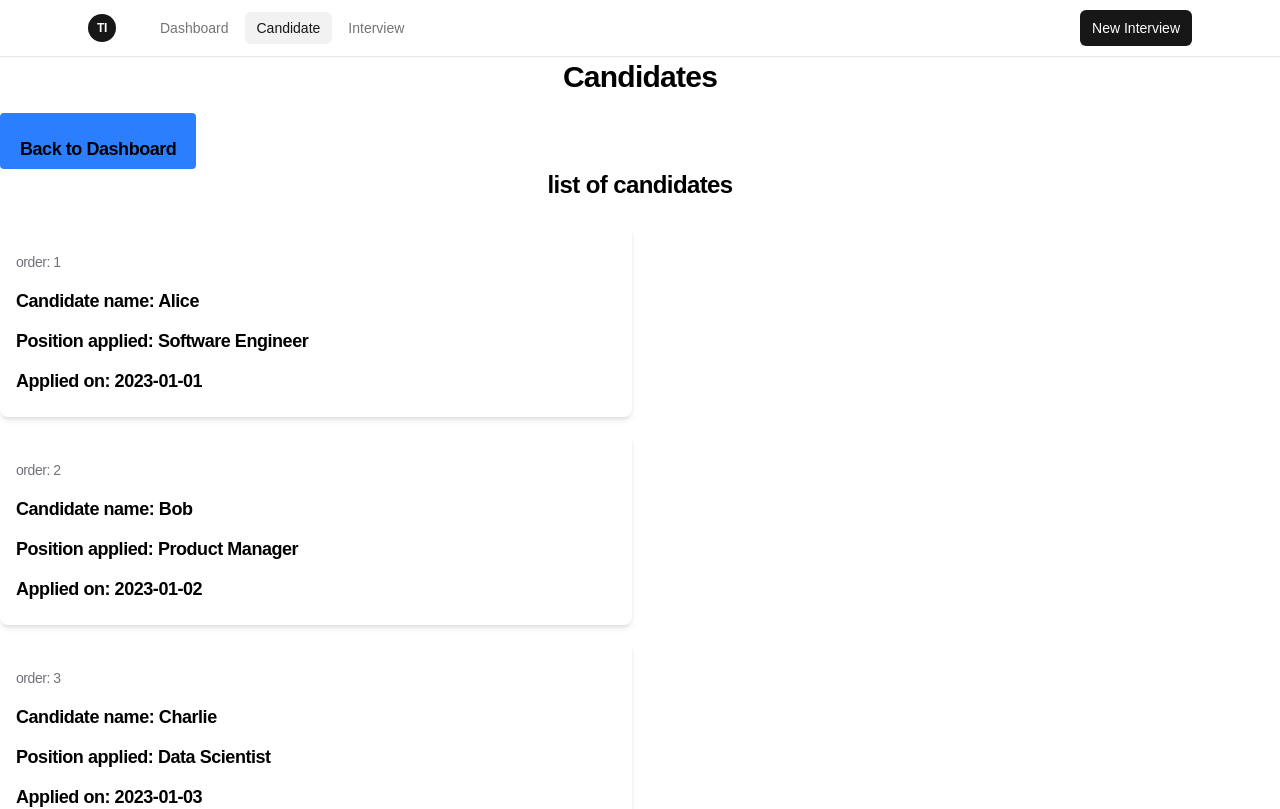
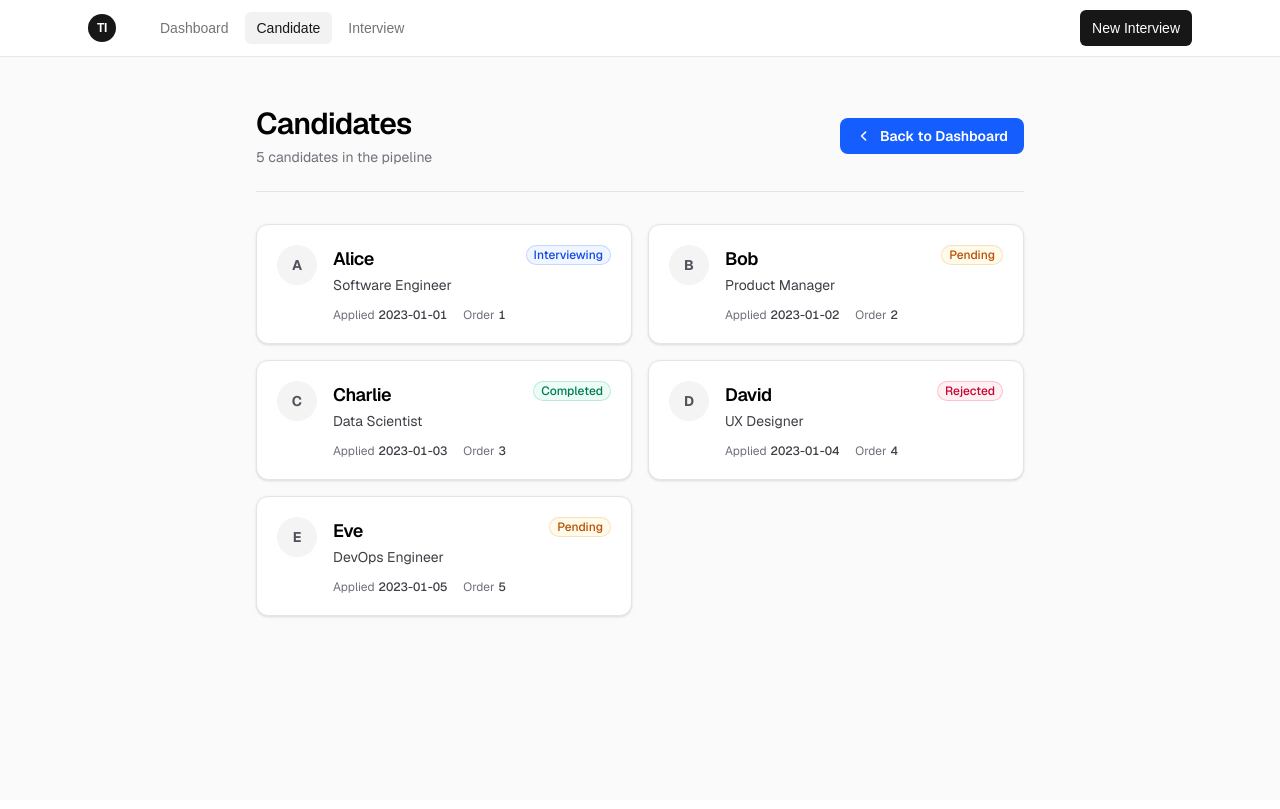
Before and after one commit to Tinnapat1406/track-interview, a Next.js app: page /candidate in a window 1280 px wide. Shown: the top 809 px of the page. Built offline with nearby package versions, Linux system fonts and the light colour scheme.

Commit message:
make new ui candidate page

```diff
--- a/app/candidate/page.tsx
+++ b/app/candidate/page.tsx
@@ -1,5 +1,4 @@
 import Link from "next/link";
-import React from "react";
 import data from './data.json';
 
 
@@ -8,52 +7,108 @@ interface Candidate {
     name: string;
     position: string;
     applied : string;
+    status: string;
 }
 
 const candidates: Candidate[] = data.candidates;
 
-export default function candidate() {
-    return(
+const statusStyles: Record<string, string> = {
+    interviewing: "bg-blue-50 text-blue-700 ring-blue-600/20 dark:bg-blue-500/10 dark:text-blue-300 dark:ring-blue-400/20",
+    completed: "bg-emerald-50 text-emerald-700 ring-emerald-600/20 dark:bg-emerald-500/10 dark:text-emerald-300 dark:ring-emerald-400/20",
+    rejected: "bg-rose-50 text-rose-700 ring-rose-600/20 dark:bg-rose-500/10 dark:text-rose-300 dark:ring-rose-400/20",
+    pending: "bg-amber-50 text-amber-700 ring-amber-600/20 dark:bg-amber-500/10 dark:text-amber-300 dark:ring-amber-400/20",
+};
+
+const statusLabels: Record<string, string> = {
+    interviewing: "Interviewing",
+    completed: "Completed",
+    rejected: "Rejected",
+    pending: "Pending",
+};
+
+export default function Candidates() {
+    return (
+        <div className="flex flex-1 flex-col items-center bg-zinc-50 font-sans dark:bg-black">
+            <main className="w-full max-w-4xl px-6 py-12 sm:px-16">
+
+                <div className="flex flex-wrap items-center justify-between gap-4 border-b border-zinc-200 pb-6 dark:border-zinc-800">
                     <div>
-            <h1 className="text-3xl font-semibold text-center leading-10 tracking-tight text-black dark:text-zinc-50">
+                        <h1 className="text-3xl font-semibold leading-tight tracking-tight text-black dark:text-zinc-50">
                             Candidates
                         </h1>
+                        <p className="mt-1 text-sm text-zinc-500 dark:text-zinc-400">
+                            {candidates.length} {candidates.length === 1 ? "candidate" : "candidates"} in the pipeline
+                        </p>
+                    </div>
 
-            <button className="bg-blue-500 hover:bg-blue-700 text-white text-center px-5 rounded mt-4">
-                <Link href="/dashboard" className="flex items-start mt-4">
-                     <p className="font-semibold text-lg text-left leading-10 tracking-tight text-black dark:text-zinc-50">
+                    <Link
+                        href="/dashboard"
+                        className="inline-flex items-center gap-2 rounded-lg bg-blue-600 px-4 py-2 text-sm font-semibold text-white transition-colors hover:bg-blue-700"
+                    >
+                        <svg
+                            className="h-4 w-4"
+                            viewBox="0 0 20 20"
+                            fill="none"
+                            stroke="currentColor"
+                            strokeWidth="2"
+                            aria-hidden="true"
+                        >
+                            <path d="M12 5 7 10l5 5" strokeLinecap="round" strokeLinejoin="round" />
+                        </svg>
                         Back to Dashboard
-                     </p>
                     </Link>
-            </button>
+                </div>
 
+                <ul className="mt-8 grid grid-cols-1 gap-4 md:grid-cols-2">
+                    {candidates.map((candidate) => (
+                        <li
+                            key={candidate.id}
+                            className="rounded-xl border border-zinc-200 bg-white p-5 shadow-sm transition-shadow hover:shadow-md dark:border-zinc-800 dark:bg-zinc-900"
+                        >
+                            <div className="flex items-start gap-4">
+                                <span className="grid h-10 w-10 shrink-0 place-items-center rounded-full bg-zinc-100 text-sm font-bold text-zinc-600 dark:bg-zinc-800 dark:text-zinc-300">
+                                    {candidate.name.charAt(0)}
+                                </span>
 
-
-            <div className = "ax-w-4xl mx-auto p-">
-                <h2 className = "text-2xl font-bold text-center mb-6 text-black dark:text-zinc-50 tracking-tight">
-                    list of candidates
+                                <div className="min-w-0 flex-1">
+                                    <div className="flex items-start justify-between gap-2">
+                                        <h2 className="truncate text-lg font-semibold tracking-tight text-black dark:text-zinc-50">
+                                            {candidate.name}
                                         </h2>
-                <div className = "grid grid-cols-1 md:grid-cols-2 gap-4">
-                    <ul>
-                    {candidates.map((candidate) => (
-                        <div className ="bg-white dark:bg-zinc-800 rounded-lg shadow-md p-4 mb-4">
-                            <li key = {candidate.id} className = "text-lg font-semibold text-start leading-10 tracking-tight text-black dark:text-zinc-50">
-                                <div>
-                                    <span className = "text-sm font-medium text-zinc-500 dark:text-zinc-400">
-                                        order: {candidate.id}
+                                        <span
+                                            className={`shrink-0 rounded-full px-2 py-0.5 text-xs font-medium ring-1 ring-inset ${
+                                                statusStyles[candidate.status] ??
+                                                "bg-zinc-100 text-zinc-600 ring-zinc-500/20 dark:bg-zinc-800 dark:text-zinc-300 dark:ring-zinc-400/20"
+                                            }`}
+                                        >
+                                            {statusLabels[candidate.status] ?? candidate.status}
                                         </span>
                                     </div>
 
-                                Candidate name: {candidate.name} <br/>
-                                Position applied: {candidate.position} <br/>
-                                Applied on: {candidate.applied} <br/>
+                                    <p className="mt-0.5 truncate text-sm text-zinc-700 dark:text-zinc-300">
+                                        {candidate.position}
+                                    </p>
+
+                                    <dl className="mt-3 flex items-center gap-4 text-xs text-zinc-500 dark:text-zinc-400">
+                                        <div className="flex gap-1">
+                                            <dt>Applied</dt>
+                                            <dd className="font-medium text-zinc-700 tabular-nums dark:text-zinc-300">
+                                                {candidate.applied}
+                                            </dd>
+                                        </div>
+                                        <div className="flex gap-1">
+                                            <dt>Order</dt>
+                                            <dd className="font-medium text-zinc-700 tabular-nums dark:text-zinc-300">
+                                                {candidate.id}
+                                            </dd>
+                                        </div>
+                                    </dl>
+                                </div>
+                            </div>
                         </li>
-                        </div>
                     ))}
                 </ul>
+            </main>
         </div>
-
-            </div>
-        </div>
-    )
+    );
 }
--- a/app/dashboard/page.tsx
+++ b/app/dashboard/page.tsx
@@ -26,7 +26,7 @@ export default function Home() {
       <main className="text-left flex flex-1 w-full max-w-3xl flex-col items-start justify-between py-12 px-16 bg-white dark:bg-black">
 
         <div className="w-full">
-          <h1 className="max-w-xs text-3xl font-semibold leading-10 tracking-tight text-black dark:text-zinc-50 py-4">
+          <h1 className="max-w-xs text-3xl font-semibold leading-10 tracking-tight text-black dark:text-zinc-50 p ">
              Overview
           </h1>
 
```
Lines whose indentation alone changed are shown as unchanged.
